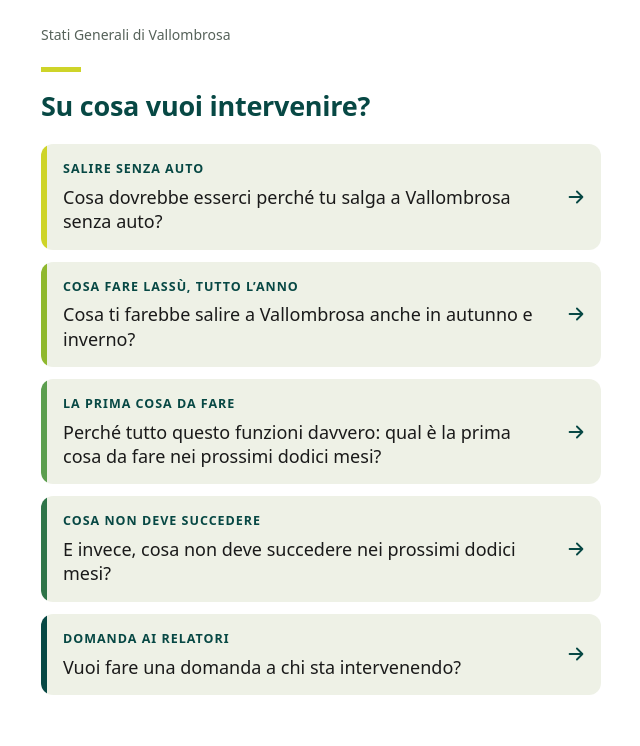
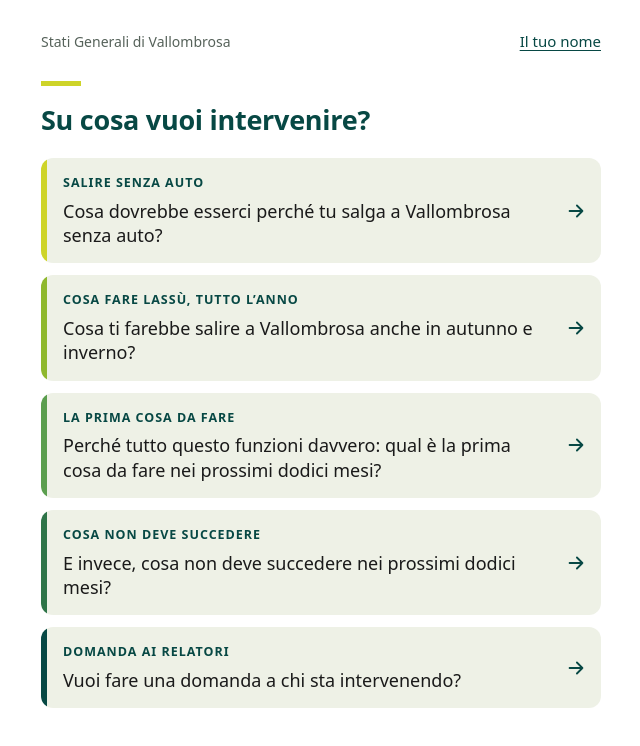
Before and after one commit to lama-impresasociale/bacheca-eventi, a plain HTML site: page index.html in a window 1280 px wide. Both pictures are taken after a click on the button "Salta". Shown: the whole page, without its empty margins (319-959 px from the left). Drawn offline with Linux system fonts and the light colour scheme.

Commit message:
Nome facoltativo modificabile dalla scelta delle domande, mai durante la scrittura
Co-Authored-By: Claude Opus 5.5 <noreply@anthropic.com>
Claude-Session: https://claude.ai/code/session_01MAqSh7d6akijmnxPgKLg6S

```diff
--- a/config.js
+++ b/config.js
@@ -115,6 +115,8 @@ export default {
     continua: 'Continua',
 
     sceltaTitolo: 'Su cosa vuoi intervenire?',
+    nomeAssente: 'Il tuo nome',           // link in cima alla scelta delle domande
+    nomeCambia: 'cambia',
     cambiaDomanda: 'Cambia domanda',
     contributo: 'Il tuo contributo',
     contributoSegnaposto: 'Scrivi qui',
--- a/css/partecipante.css
+++ b/css/partecipante.css
@@ -13,7 +13,9 @@ html { scroll-padding-bottom: 110px; } /* il testo che si scrive non finisce sot
   flex: 1;
 }
 
-.testata-titolo { font-size: 14px; color: var(--testo-2); font-weight: var(--medio); margin-bottom: 22px; }
+.testata-scelta { display: flex; justify-content: space-between; align-items: baseline; gap: 16px; margin-bottom: 22px; }
+.testata-titolo { font-size: 14px; color: var(--testo-2); font-weight: var(--medio); min-width: 0; overflow: hidden; text-overflow: ellipsis; white-space: nowrap; }
+.link-nome { flex: none; font-size: 15px; font-weight: var(--medio); padding: 6px 0; }
 
 /* Benvenuto */
 .titolo-evento { font-size: clamp(32px, 9.5vw, 44px); margin-top: 24px; font-weight: var(--forte); }
--- a/index.html
+++ b/index.html
@@ -41,7 +41,10 @@
   <section class="schermata" data-schermata="scrivi" hidden>
     <div class="contenuto">
       <div id="scelta">
-        <p class="testata-titolo" data-config="evento.titolo"></p>
+        <div class="testata-scelta">
+          <span class="testata-titolo" data-config="evento.titolo"></span>
+          <a href="#benvenuto" class="link-nome" id="link-nome"></a>
+        </div>
         <h2 class="occhiello titolo-schermata" data-t="sceltaTitolo"></h2>
         <ul class="opzioni" id="opzioni"></ul>
       </div>
--- a/js/partecipante.js
+++ b/js/partecipante.js
@@ -123,7 +123,12 @@ function apriScrivi(id) {
   $('scrittura').hidden = !id;
   $('barra-scrivi').hidden = !id;
   clearInterval(timerAttesa);
-  if (!id) return;
+  if (!id) {
+    // In cima alla scelta: il nome si può aggiungere o cambiare, mai durante la scrittura.
+    const nome = nomeSalvato();
+    $('link-nome').textContent = nome ? `${nome} · ${T.nomeCambia}` : T.nomeAssente;
+    return;
+  }
   const d = domanda(id);
   $('domanda-scelta').style.setProperty('--c', d.colore);
   $('scelta-etichetta').textContent = d.titolo;
```
